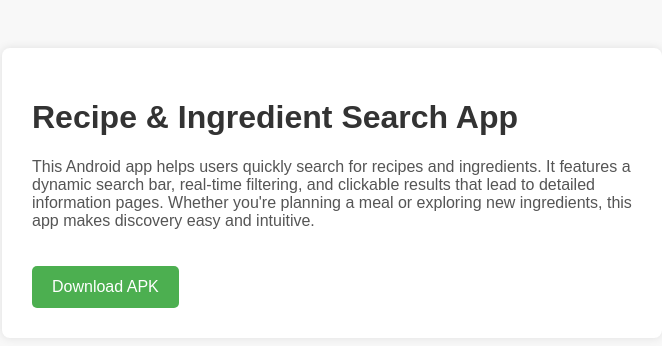
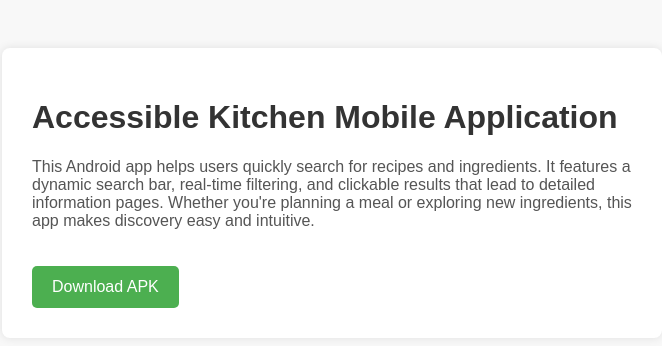
Before and after one commit to Marissa-Swasey/D424-repository, a plain HTML site: page index.html in a window 1280 px wide. Shown: the whole page, without its empty margins (308-970 px from the left). Drawn offline with Linux system fonts and the light colour scheme.

Commit message:
Update index.html

```diff
--- a/index.html
+++ b/index.html
@@ -40,7 +40,7 @@
 </head>
 <body>
     <div class="container">
-        <h1>Recipe & Ingredient Search App</h1>
+        <h1>Accessible Kitchen Mobile Application</h1>
         <p>This Android app helps users quickly search for recipes and ingredients. It features a dynamic search bar, real-time filtering, and clickable results that lead to detailed information pages. Whether you're planning a meal or exploring new ingredients, this app makes discovery easy and intuitive.</p>
         <a class="download-link" href="https://marissa-swasey.github.io/D424-repository/" target="_blank">Download APK</a>
     </div>
```
